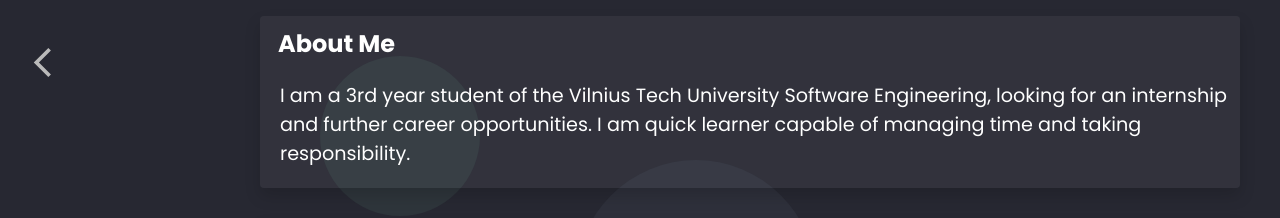
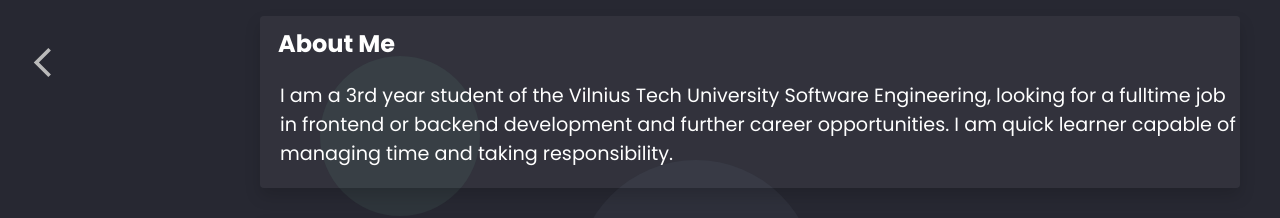
Before and after one commit to JustinasPuzas/Portfolio, a React (Create React App) app: page /about in a window 1280 px wide. Shown: the top 218 px of the page. Built offline with nearby package versions, Linux system fonts and the light colour scheme.

Commit message:
Minor changes relating desired position
Updated Home page subtitle to Software developer
Updated desired position to fulltime front or backend development
Uploaded new CV

```diff
--- a/src/Components/AboutMe/AboutMe.tsx
+++ b/src/Components/AboutMe/AboutMe.tsx
@@ -10,7 +10,7 @@ const AboutMe = () => {
       </div>
       <p className="card-paragraph">
         I am a 3rd year student of the Vilnius Tech University Software
-        Engineering, looking for an internship and further career opportunities.
+        Engineering, looking for a fulltime job in frontend or backend development and further career opportunities.
         I am quick learner capable of managing time and taking responsibility.
       </p>
     </>
--- a/src/Pages/HomePage/HomePage.tsx
+++ b/src/Pages/HomePage/HomePage.tsx
@@ -10,7 +10,7 @@ export default function HomePage() {
       </div>
       <div className="text-wrapper">
         <h1 className="title">Justinas Puzas</h1>
-        <span className="subtitle">Front end Developer</span>
+        <span className="subtitle">Software Engineer</span>
         <ul className="buttons">
           <li>
             <NavLink to="/about" className="button">
```
Also changed, not shown: 1 other file (tests, documents, lock files or other folders).
